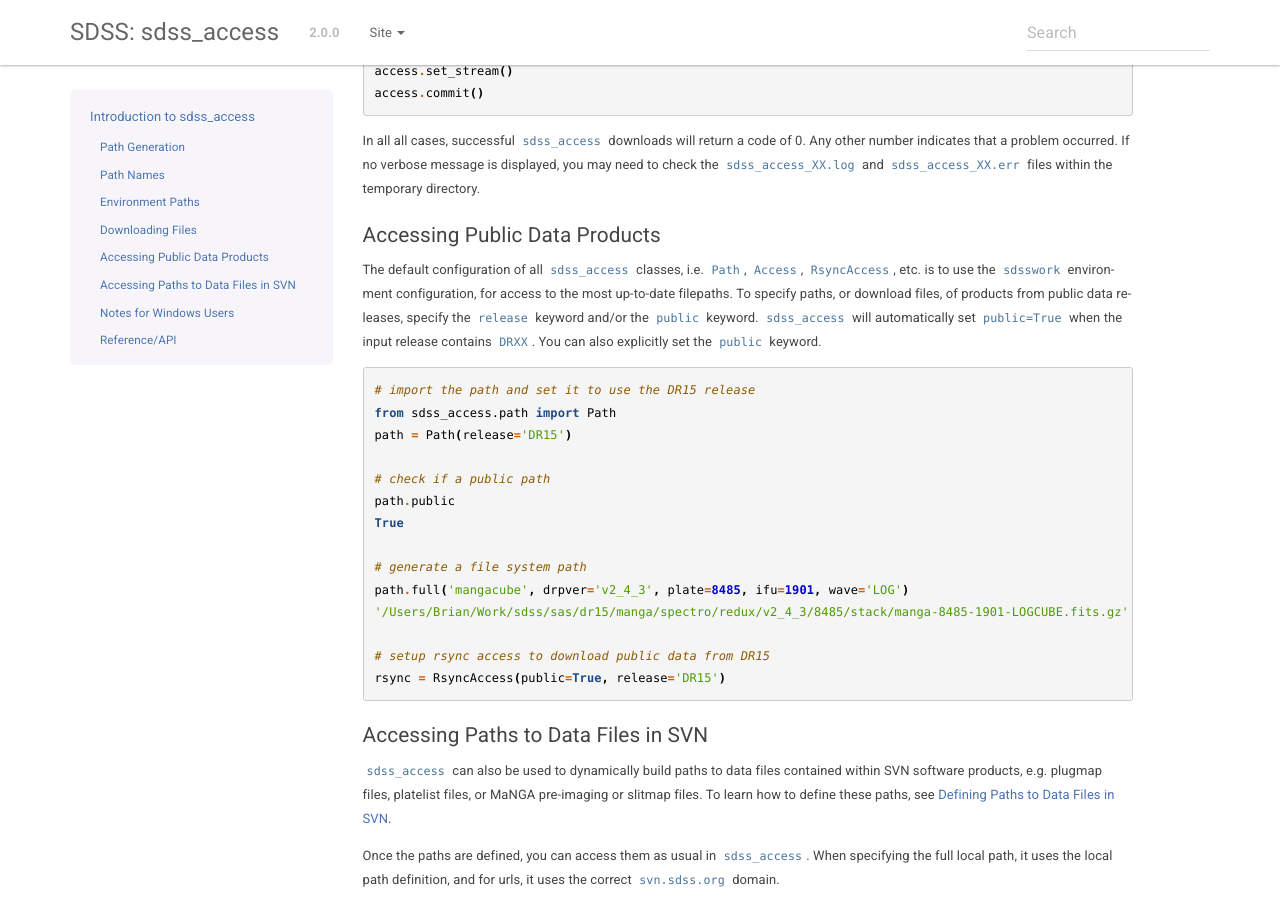
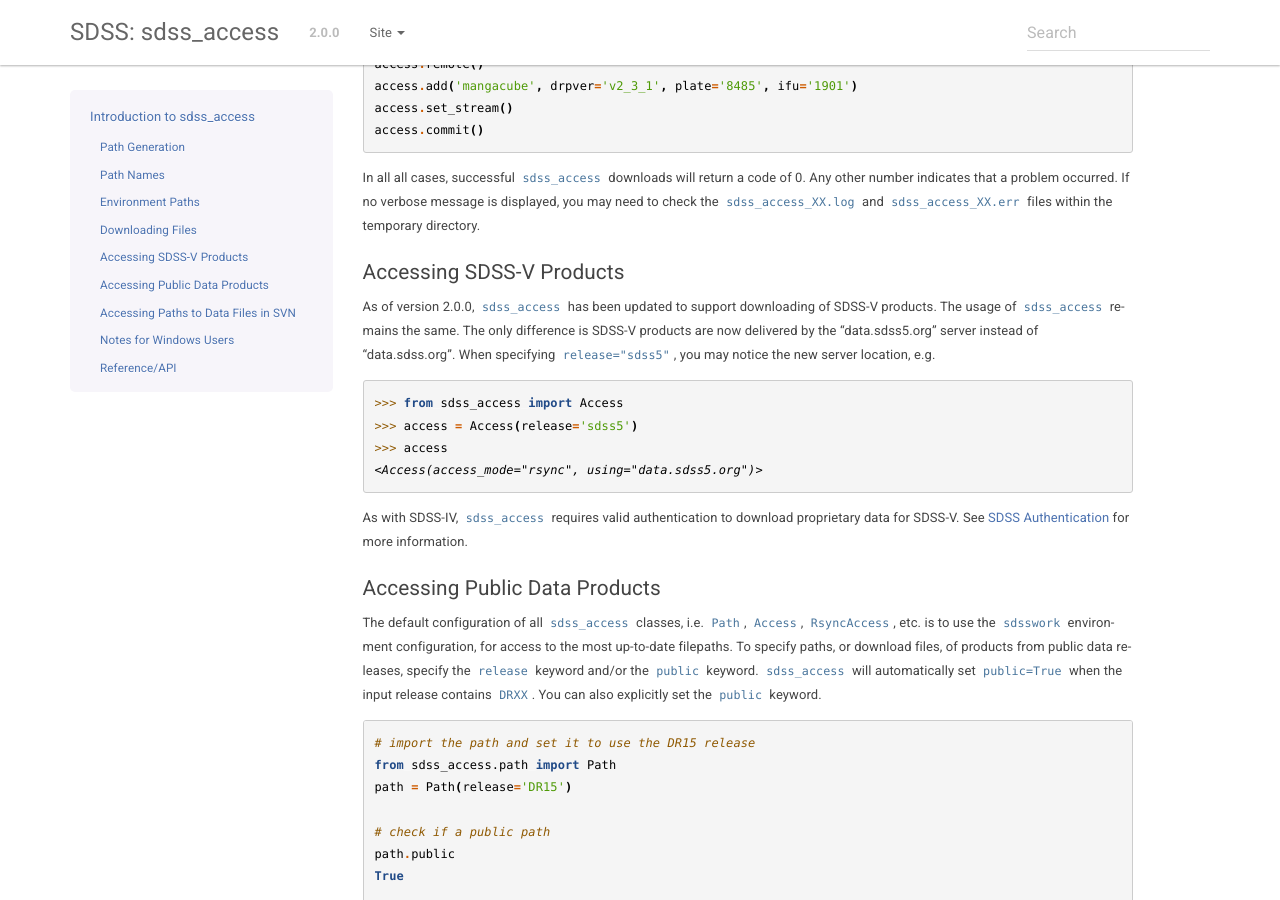
Before and after one commit to sdss/sdss_access, a Sphinx documentation site: the page built from docs/sphinx/intro.rst, in a window 1280 px wide and 900 px high, scrolled down 4517 px. Built offline with Sphinx 7.4.7, drawn with Linux system fonts in a browser that asks for light colours; the version number is read from the project's files by our own code; some of the changed text lies outside the part shown.

Commit message:
updating docs with new auth section

```diff
--- a/docs/sphinx/index.rst
+++ b/docs/sphinx/index.rst
@@ -18,6 +18,7 @@
   Installation <installation>
   Introduction to sdss_access <intro>
   Available sdss-access paths <paths>
+  Collaboration Authentication <auth>
 
 Reference
 ---------
--- a/docs/sphinx/intro.rst
+++ b/docs/sphinx/intro.rst
@@ -150,6 +150,9 @@
 that mimics the real SAS at Utah.  If you do not already have a `SAS_BASE_DIR` set, one will be defined in your
 home directory, as a new ``sas`` directory.
 
+``sdss_access`` requires valid authentication to download proprietary data.  See :ref:`auth`
+for more information.
+
 sdss_access has four classes designed to facilitate access to SAS data.
 
 - **Access** - class that automatically decides between `.RsyncAccess` and `.CurlAccess` based on the operating system.
@@ -234,6 +237,23 @@
 In all all cases, successful ``sdss_access`` downloads will return a code of 0. Any other number indicates that a problem
 occurred.  If no verbose message is displayed, you may need to check the ``sdss_access_XX.log`` and ``sdss_access_XX.err``
 files within the temporary directory.
+
+Accessing SDSS-V Products
+-------------------------
+
+As of version 2.0.0, ``sdss_access`` has been updated to support downloading of
+SDSS-V products.  The usage of ``sdss_access`` remains the same.  The only difference is SDSS-V
+products are now delivered by the "data.sdss5.org" server instead of "data.sdss.org".
+When specifying ``release="sdss5"``, you may notice the new server location, e.g.
+::
+
+    >>> from sdss_access import Access
+    >>> access = Access(release='sdss5')
+    >>> access
+    <Access(access_mode="rsync", using="data.sdss5.org")>
+
+As with SDSS-IV, ``sdss_access`` requires valid authentication to download
+proprietary data for SDSS-V.  See :ref:`auth` for more information.
 
 Accessing Public Data Products
 ------------------------------
```
Also changed, not shown: CHANGELOG.rst (+4 -3 lines), docs/sphinx/auth.rst (added, +35 -0 lines).
